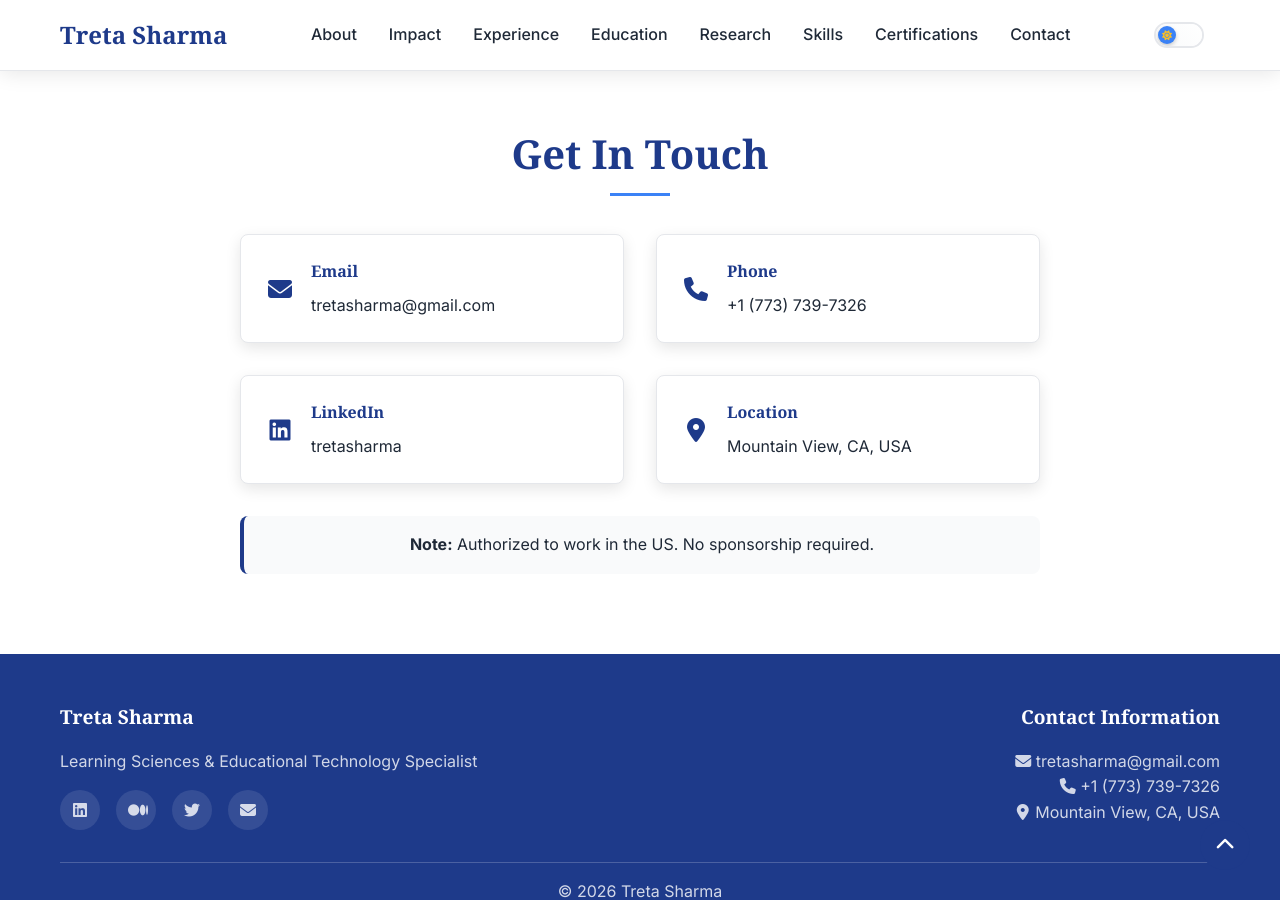
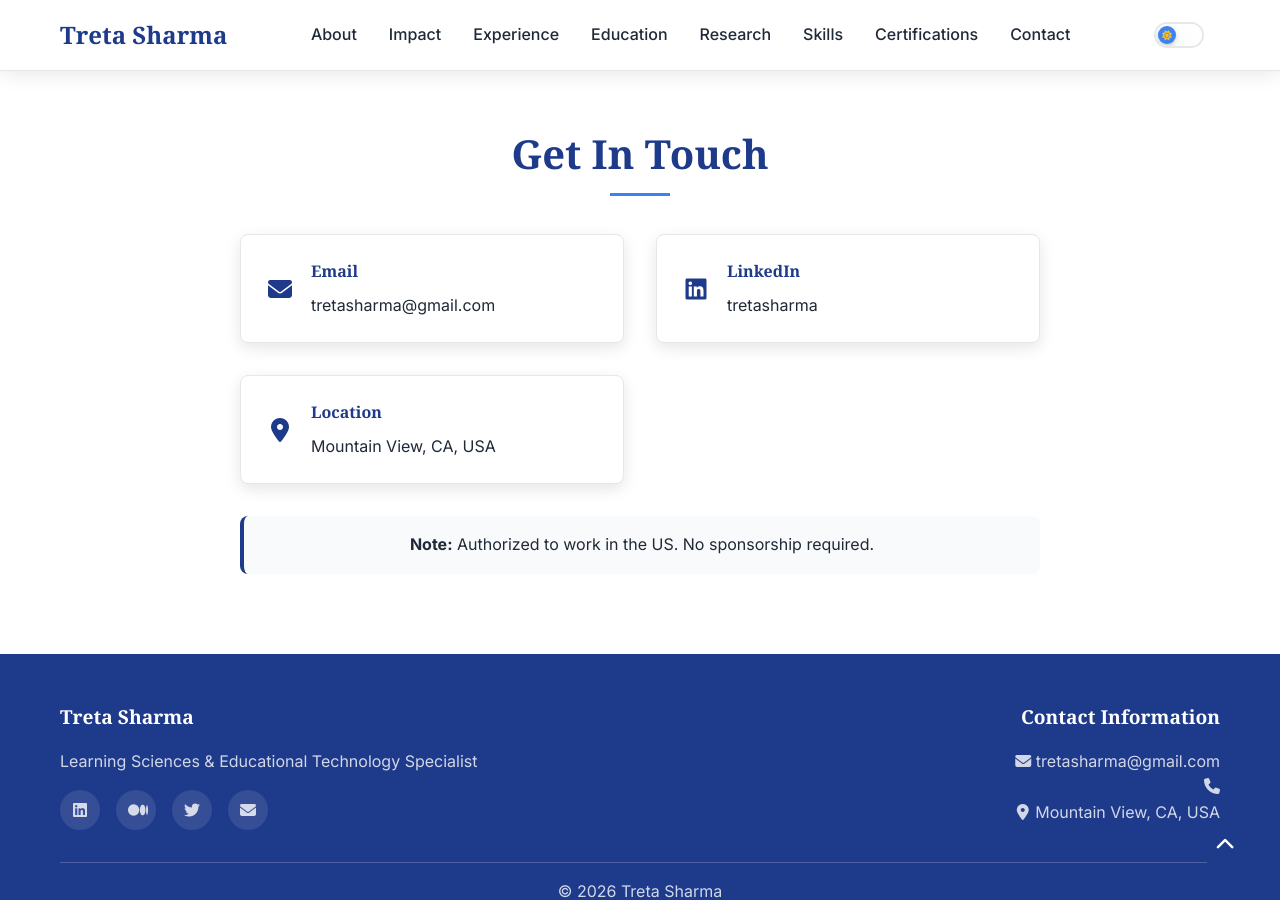
Before and after one commit to jatinkrmalik/tretasharma, a Jekyll site: the page built from index.html, in a window 1280 px wide and 900 px high, scrolled down 8365 px. Built offline with Jekyll 4.4.1, drawn with Linux system fonts in a browser that asks for light colours; some web fonts are replaced.

Commit message:
Remove phone number from all pages and files
- Removed phone number from homepage contact section
- Removed phone number from /me page linktree links
- Removed phone number from _config.yml
- Removed phone number from README.md
- Removed phone number from SITE_OVERVIEW.md
- Removed phone number from print.css

Privacy: Phone number removed from all public-facing pages and documentation
Note: Phone number may still exist in Git history - see separate cleanup instructions

```diff
--- a/_config.yml
+++ b/_config.yml
@@ -8,7 +8,7 @@ baseurl: ""
 author:
   name: "Treta Sharma"
   email: "tretasharma@gmail.com"
-  phone: "+1 (773) 739-7326"
+
   location: "Mountain View, CA, USA"
   linkedin: "tretasharma"
 
--- a/assets/css/print.css
+++ b/assets/css/print.css
@@ -422,7 +422,7 @@
 
     /* Add contact info to print version */
     .hero-section::after {
-        content: "Email: tretasharma@gmail.com | Phone: +1 (773) 739-7326 | LinkedIn: tretasharma | Mountain View, CA, USA";
+        content: "Email: tretasharma@gmail.com | LinkedIn: tretasharma | Mountain View, CA, USA";
         display: block;
         text-align: center;
         font-size: 10pt;
--- a/index.html
+++ b/index.html
@@ -514,14 +514,6 @@ layout: default
         </div>
 
         <div class="contact-item">
-          <i class="fas fa-phone"></i>
-          <div class="contact-details">
-            <h3>Phone</h3>
-            <a href="tel:+17737397326">+1 (773) 739-7326</a>
-          </div>
-        </div>
-
-        <div class="contact-item">
           <i class="fab fa-linkedin"></i>
           <div class="contact-details">
             <h3>LinkedIn</h3>
--- a/me.html
+++ b/me.html
@@ -30,12 +30,6 @@ permalink: /me/
                 <a href="mailto:tretasharma@gmail.com" class="linktree-link">
                     <i class="fas fa-envelope"></i>
                     <span>Email</span>
-                    <i class="fas fa-external-link-alt linktree-icon-right"></i>
-                </a>
-
-                <a href="tel:+17737397326" class="linktree-link">
-                    <i class="fas fa-phone"></i>
-                    <span>Phone</span>
                     <i class="fas fa-external-link-alt linktree-icon-right"></i>
                 </a>
 
```
Also changed, not shown: SITE_OVERVIEW.md (+0 -1 lines), README.md.
